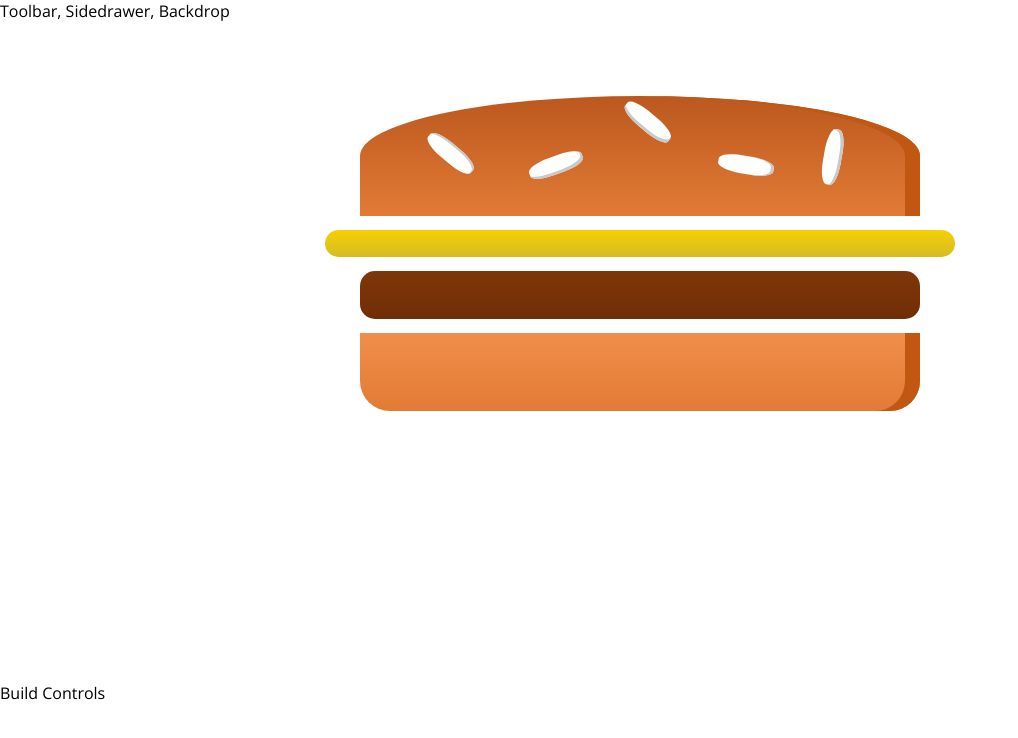
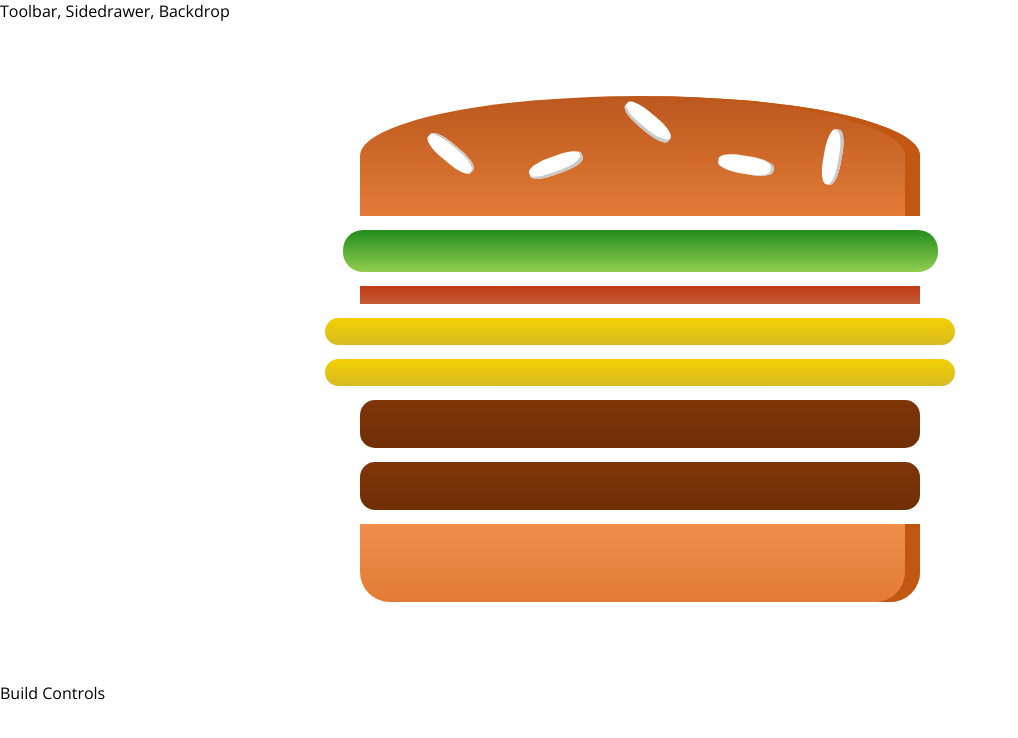
Before and after one commit to ebozkurt93/react-course-burger-builder, a React app: page / in a window 1280 px wide. Shown: the top 738 px of the page, without its empty margins (0-1018 px from the left). Built offline with nearby package versions, Linux system fonts and the light colour scheme.

Commit message:
video 112

```diff
--- a/src/components/Burger/Burger.js
+++ b/src/components/Burger/Burger.js
@@ -5,11 +5,16 @@
 import BurgerIngredient from './BurgerIngredient/BurgerIngredient'
 
 const burger = (props) => {
+    const transformedIngredients = Object.keys(props.ingredients)
+    .map(igKey => {
+        return [...Array(props.ingredients[igKey])].map((_, i) => {
+            return <BurgerIngredient key={igKey + i} type={igKey} />;
+        });
+    });
     return (
         <div className={classes.Burger}>
             <BurgerIngredient type="bread-top" />
-            <BurgerIngredient type="cheese" />
-            <BurgerIngredient type="meat" />
+            {transformedIngredients}
             <BurgerIngredient type="bread-bottom" />
         </div>
     );
--- a/src/containers/BurgerBuilder/BurgerBuilder.js
+++ b/src/containers/BurgerBuilder/BurgerBuilder.js
@@ -4,11 +4,23 @@
 import Burger from '../../components/Burger/Burger'
 
 class BurgerBuilder extends Component {
+    // constructor(props) {
+    //     super(props);
+    //     this.state = {...}
+    // }
+    state = {
+        ingredients: {
+            salad: 1,
+            bacon: 1,
+            cheese: 2,
+            meat: 2
+        }
+    }
 
     render () {
         return (
             <Aux>
-                <Burger/>
+                <Burger ingredients={this.state.ingredients} />
                 <div>Build Controls</div>
             </Aux>
         );
```
